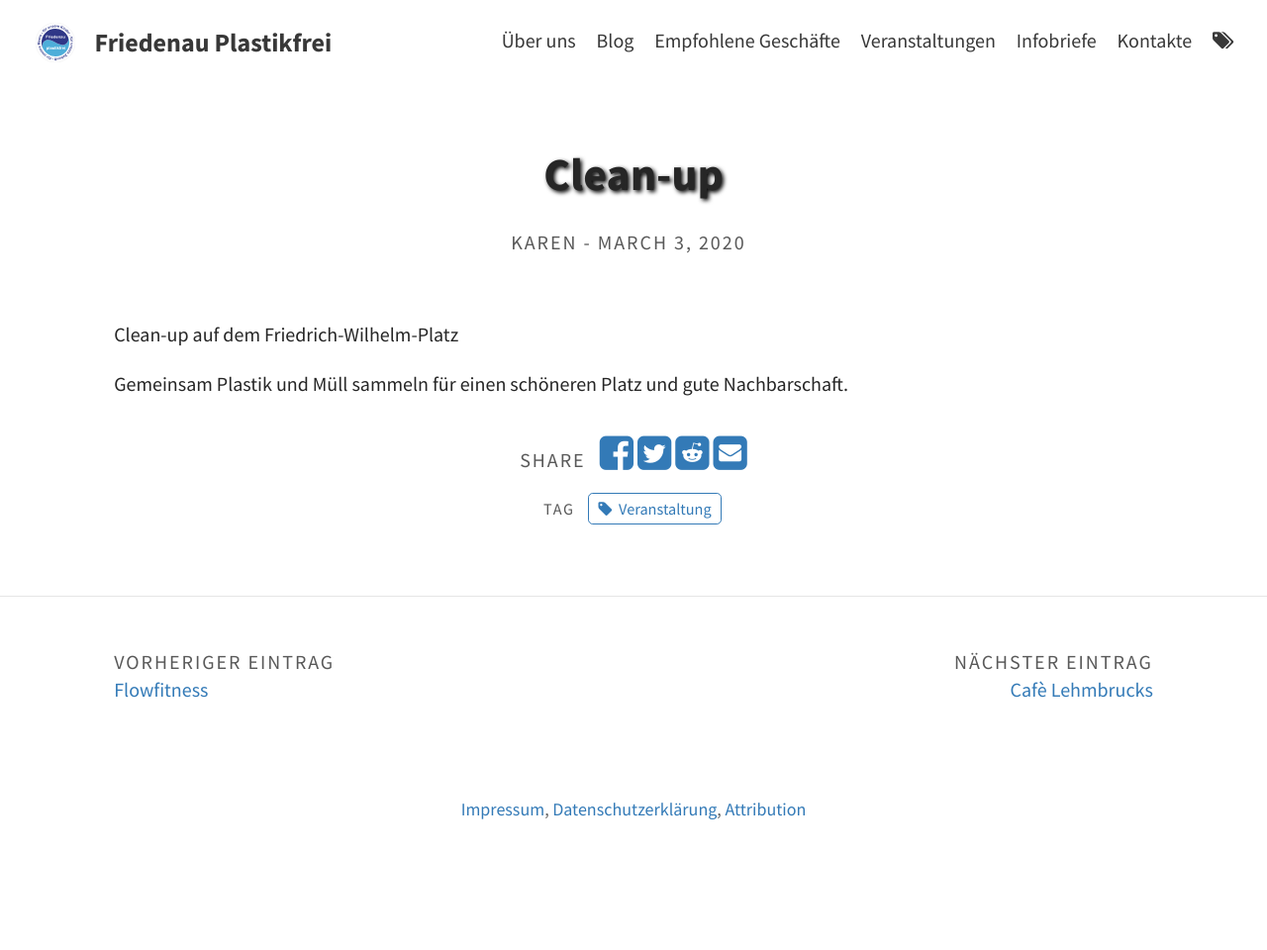
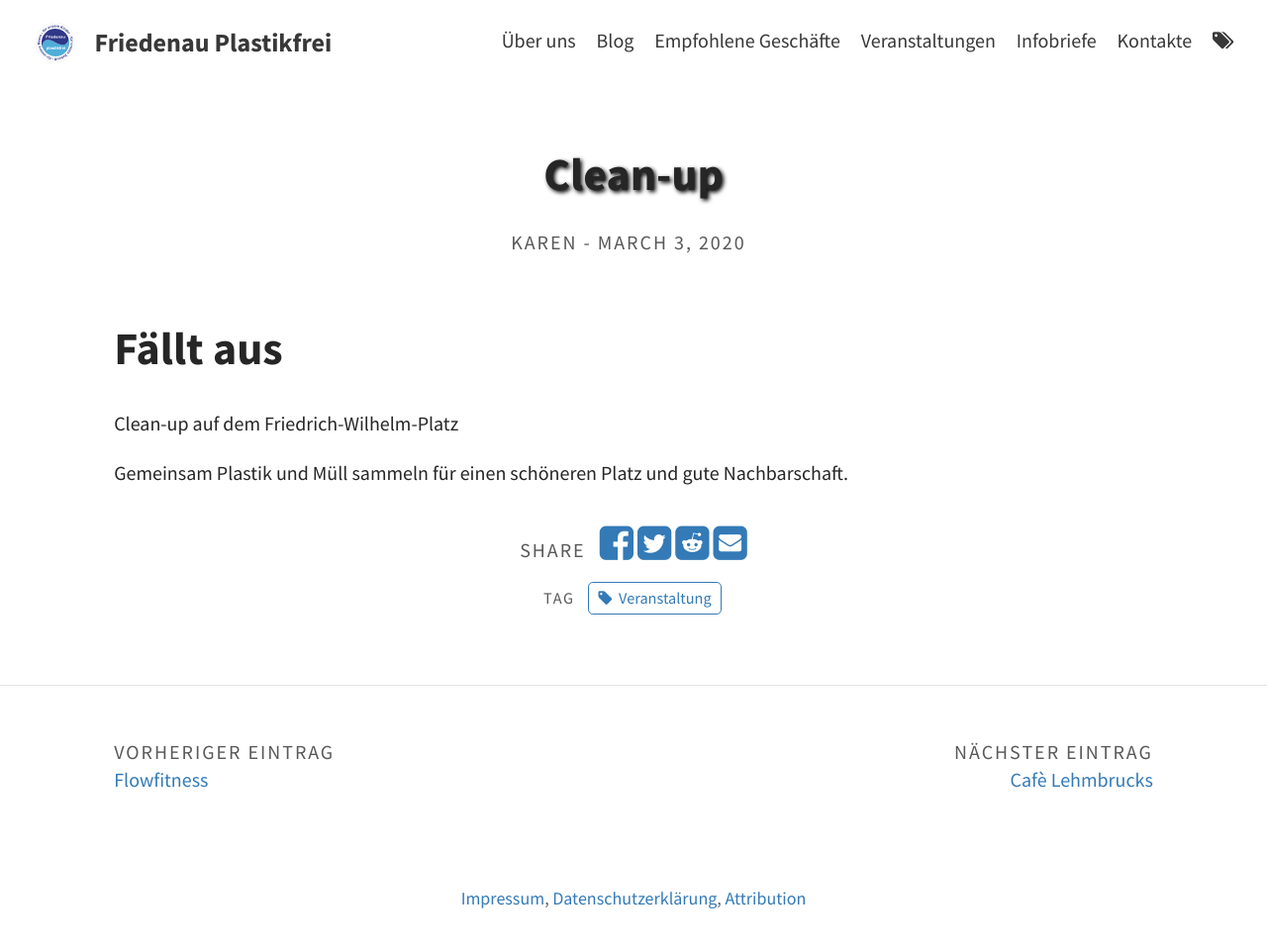
Before and after one commit to plastikwendefriedenau/website, a Jekyll site: the page built from _posts/2020-03-03-clean-up.md, in a window 1280 px wide. Shown: the whole page at 99% size. Built offline with Jekyll 4.4.1, drawn with Linux system fonts in a browser that asks for light colours; before the commit the page ends 900 px from its top, so only the background shows below that.

Commit message:
Update 2020-03-03-clean-up.md

```diff
--- a/_posts/2020-03-03-clean-up.md
+++ b/_posts/2020-03-03-clean-up.md
@@ -8,6 +8,8 @@ tags: [Veranstaltung]
 excerpt_separator: <!--mehr-->
 ---
 
-Clean-up auf dem Friedrich-Wilhelm-Platz <!--mehr-->
+# Fällt aus <!--mehr-->
+
+Clean-up auf dem Friedrich-Wilhelm-Platz
 
 Gemeinsam Plastik und Müll sammeln für einen schöneren Platz und gute Nachbarschaft.
```
